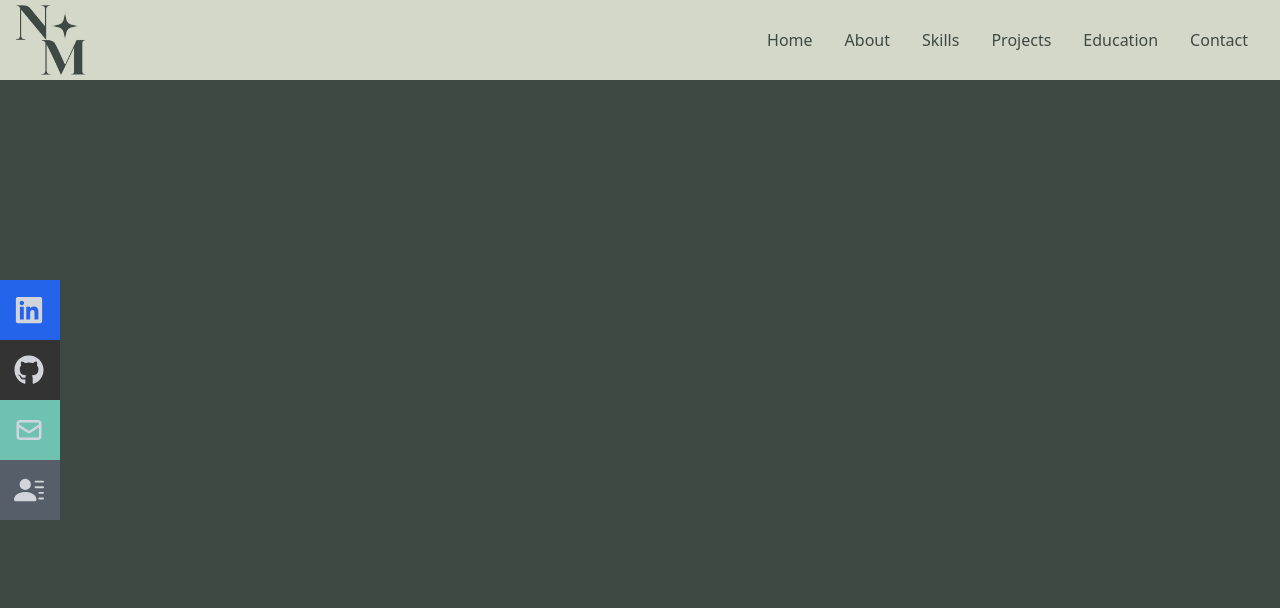
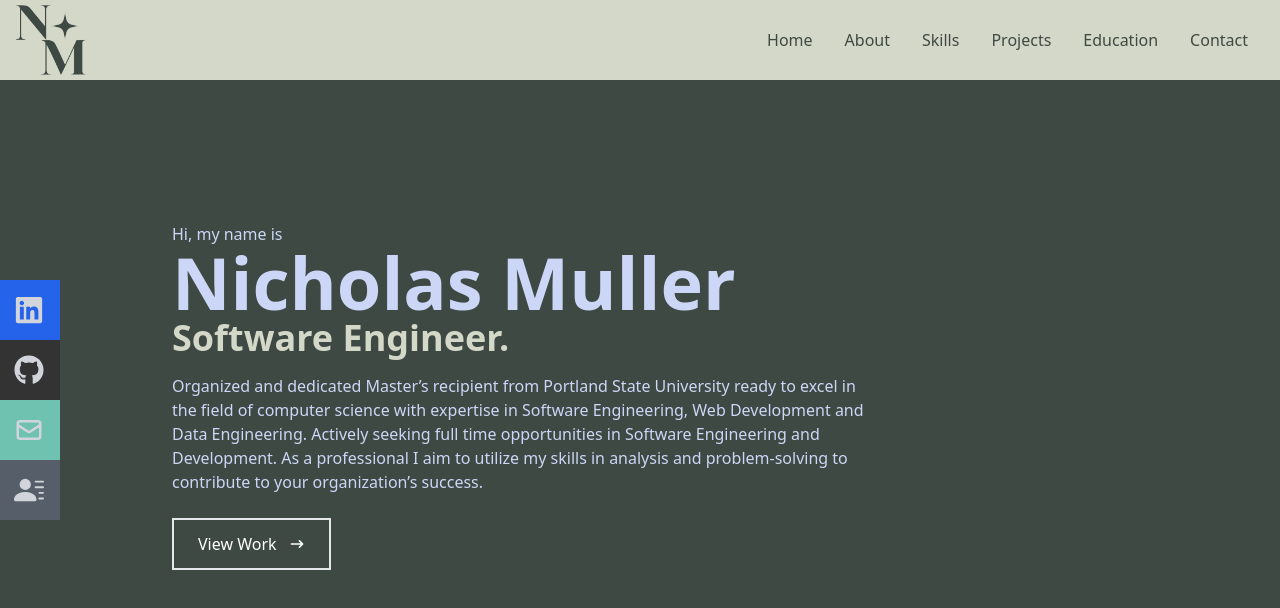
Before and after one commit to nicholasMuller/Portfolio, a React (Create React App) app in the folder portfolio/: page / in a window 1280 px wide. Shown: the top 608 px of the page. Built offline with nearby package versions, Linux system fonts and the light colour scheme; the HTML template or start-up script is replaced by a standard one.

Commit message:
linkedin and github buttons work

```diff
--- /dev/null
+++ b/portfolio/src/components/About.jsx
@@ -0,0 +1,9 @@
+import React from 'react'
+
+function About() {
+  return (
+    <div>About</div>
+  )
+}
+
+export default About
--- a/portfolio/src/components/Home.jsx
+++ b/portfolio/src/components/Home.jsx
@@ -1,10 +1,39 @@
-import React from 'react'
-import { HiArrowNarrowRight } from 'react-icons/hi'
+import React from "react";
+import { HiArrowNarrowRight } from "react-icons/hi";
 
 const Home = () => {
   return (
-    <div className='w-full h-screen bg-[#3e4943] text-[#d4d8c8]'></div>
-  )
-}
+    <div className="w-full h-screen bg-[#3e4943] text-[#d4d8c8]">
+      {/* Container */}
+      <div className="max-w-[1000px] mx-auto px-8 flex flex-col justify-center h-full">
+        <p className="text-[#ccd6f6]">Hi, my name is</p>
+        <h1 className="text-4xl sm:text-7xl font-bold text-[#ccd6f6]">
+          Nicholas Muller
+        </h1>
+        <h2 className="text-4xl sm:text-4xl font-bold text-[#d4d8c8]">
+          Software Engineer.
+        </h2>
+        <p className="text-[#ccd6f6] py-4 max-w-[700px]">
+          Organized and dedicated Master’s recipient from Portland State
+          University ready to excel in the field of computer science with
+          expertise in Software Engineering, Web Development and Data
+          Engineering. Actively seeking full time opportunities in Software
+          Engineering and Development. As a professional I aim to utilize my
+          skills in analysis and problem-solving to contribute to your
+          organization’s success.
+        </p>
+        <div>
+          <button className="text-white group border-2 px-6 py-3 my-2 flex items-center
+           hover:bg-[#d4d8c8] hover:border-[#d4d8c8] hover:text-[#3e4943]">
+            View Work
+            <span className="group-hover:rotate-90 duration-300">
+              <HiArrowNarrowRight className="ml-3 " />
+            </span>
+          </button>
+        </div>
+      </div>
+    </div>
+  );
+};
 
-export default Home
+export default Home;
--- a/portfolio/src/components/NavBar.jsx
+++ b/portfolio/src/components/NavBar.jsx
@@ -57,7 +57,8 @@ const NavBar = () => {
           <li className='w-[160px] h-[60px] flex justify-between items-center ml-[-100px] hover:ml-[-10px] duration-300 bg-blue-600'>
             <a
               className='flex justify-between items-center w-full text-gray-300'
-              href='/'
+              href='https://www.linkedin.com/in/nicholas-c-muller/'
+              target="_blank" rel="noopener noreferrer"
             >
               Linkedin <FaLinkedin size={30} />
             </a>
@@ -65,7 +66,8 @@ const NavBar = () => {
           <li className='w-[160px] h-[60px] flex justify-between items-center ml-[-100px] hover:ml-[-10px] duration-300 bg-[#333333]'>
             <a
               className='flex justify-between items-center w-full text-gray-300'
-              href='/'
+              href='https://github.com/nicholasMuller'
+              target="_blank" rel="noopener noreferrer"
             >
               Github <FaGithub size={30} />
             </a>
```
